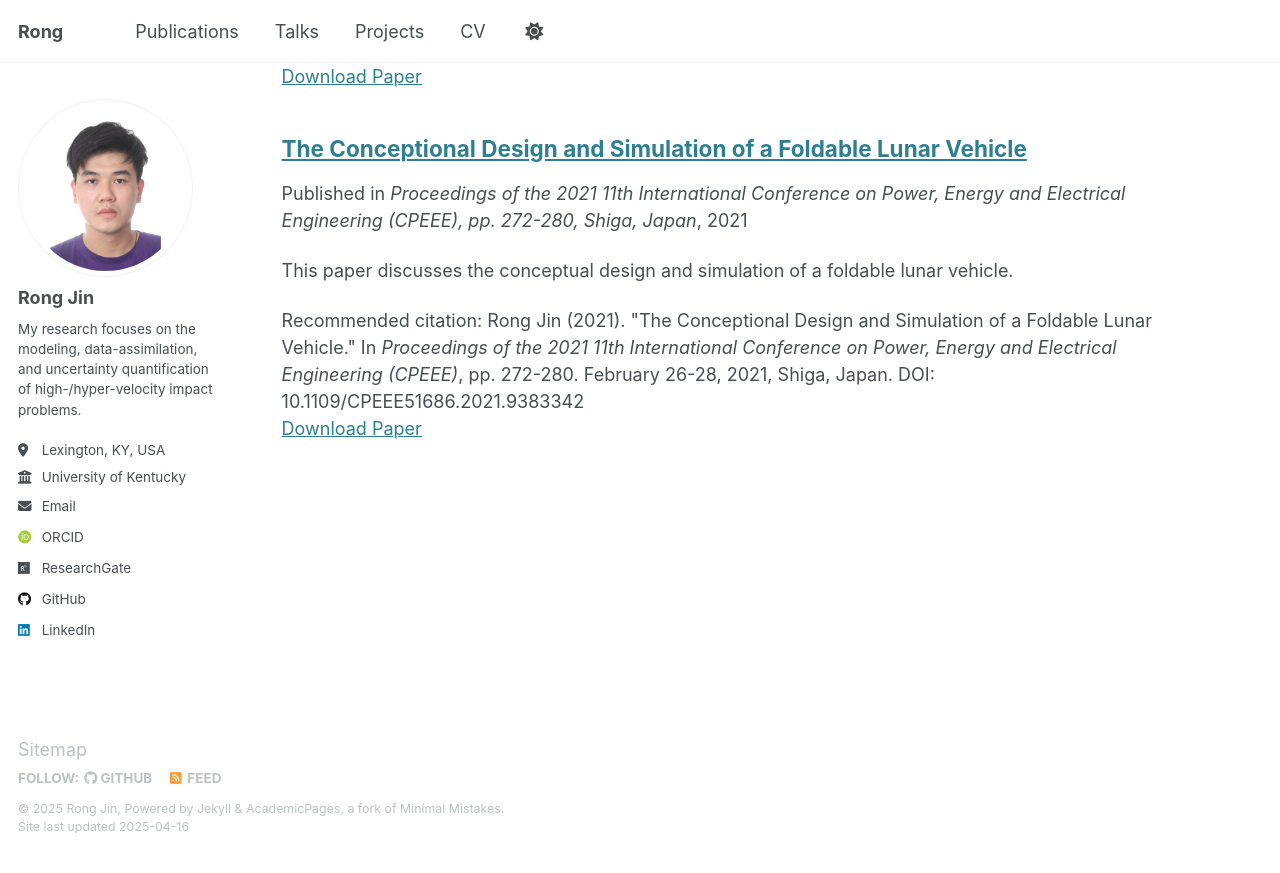
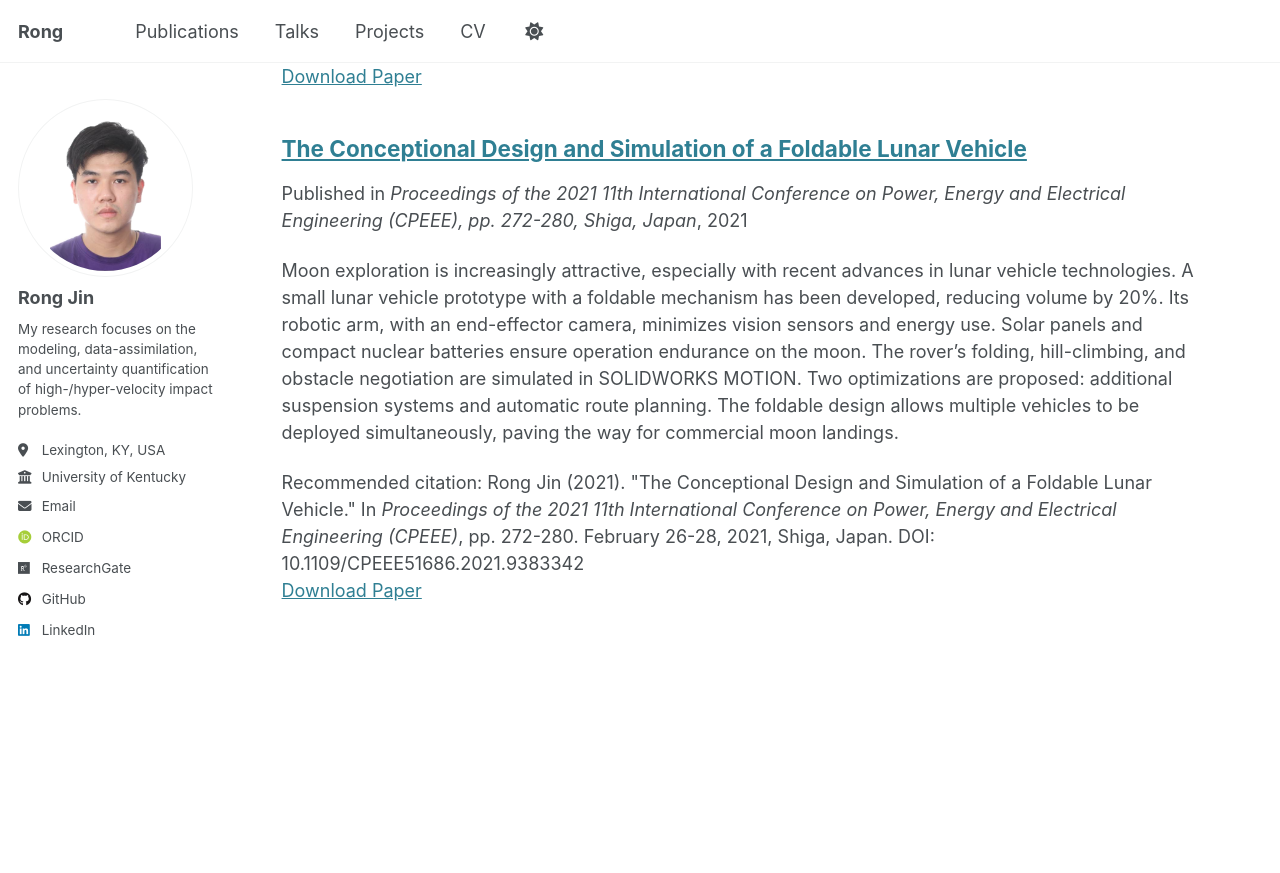
Before and after one commit to rong-jin/rong-jin.github.io, a Jekyll site: the page built from _pages/publications.html, in a window 1280 px wide and 900 px high, scrolled down 979 px. Shown: the top 873 px of the window. Built offline with Jekyll 4.4.1, drawn with Linux system fonts in a browser that asks for light colours; some web fonts are replaced.

Commit message:
Update 2021-02-26-The Conceptional Design and Simulation of a Foldable Lunar Vehicle.md

```diff
--- a/_publications/2021-02-26-The Conceptional Design and Simulation of a Foldable Lunar Vehicle.md
+++ b/_publications/2021-02-26-The Conceptional Design and Simulation of a Foldable Lunar Vehicle.md
@@ -3,7 +3,7 @@ title: "The Conceptional Design and Simulation of a Foldable Lunar Vehicle"
 collection: publications
 category: conferences
 permalink: /publication/2021-02-26-foldable-lunar-vehicle
-excerpt: "This paper discusses the conceptual design and simulation of a foldable lunar vehicle."
+excerpt: "Moon exploration is increasingly attractive, especially with recent advances in lunar vehicle technologies. A small lunar vehicle prototype with a foldable mechanism has been developed, reducing volume by 20%. Its robotic arm, with an end-effector camera, minimizes vision sensors and energy use. Solar panels and compact nuclear batteries ensure operation endurance on the moon. The rover's folding, hill-climbing, and obstacle negotiation are simulated in SOLIDWORKS MOTION. Two optimizations are proposed: additional suspension systems and automatic route planning. The foldable design allows multiple vehicles to be deployed simultaneously, paving the way for commercial moon landings."
 date: 2021-02-26
 venue: "Proceedings of the 2021 11th International Conference on Power, Energy and Electrical Engineering (CPEEE), pp. 272-280, Shiga, Japan"
 paperurl: "https://doi.org/10.1109/CPEEE51686.2021.9383342"
```
